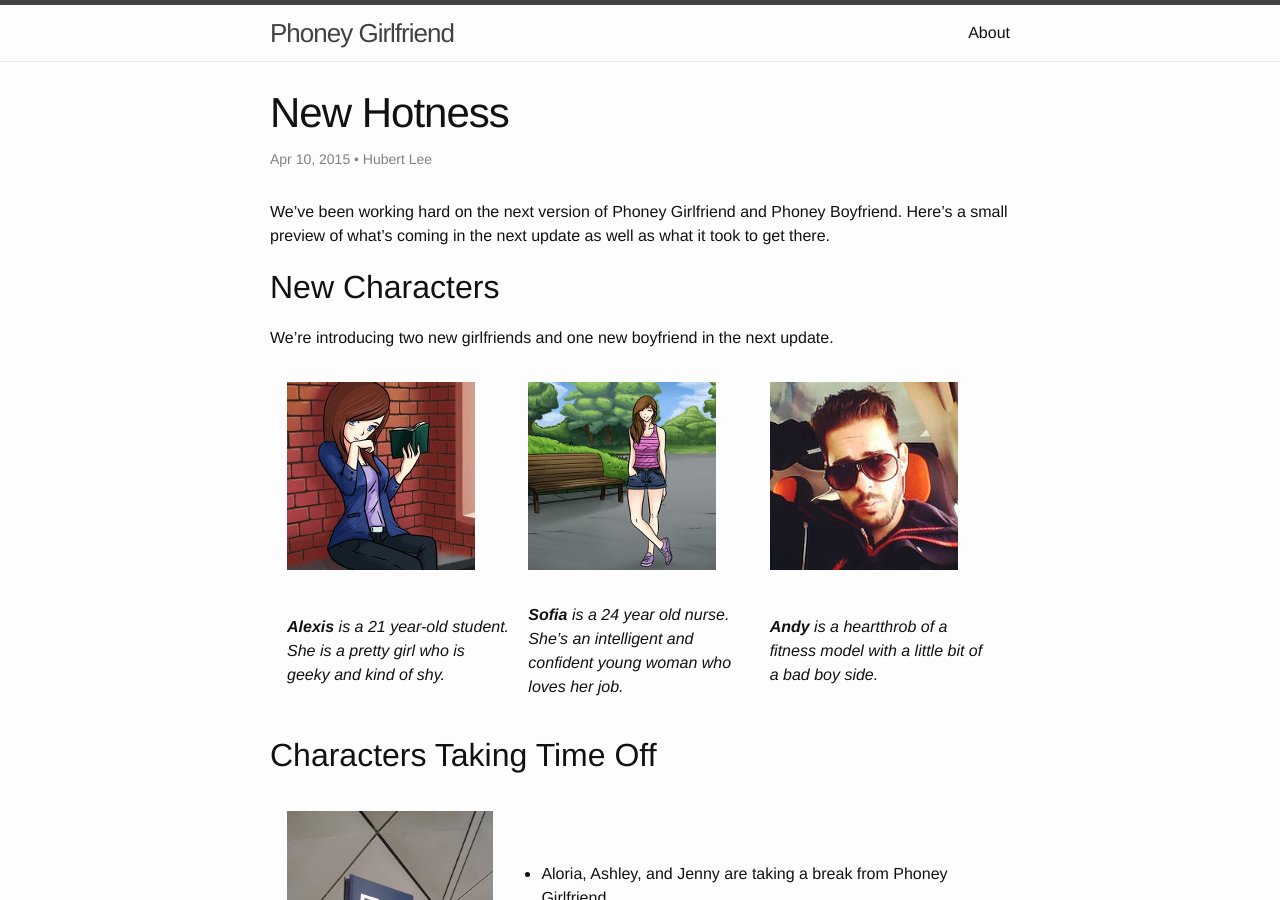
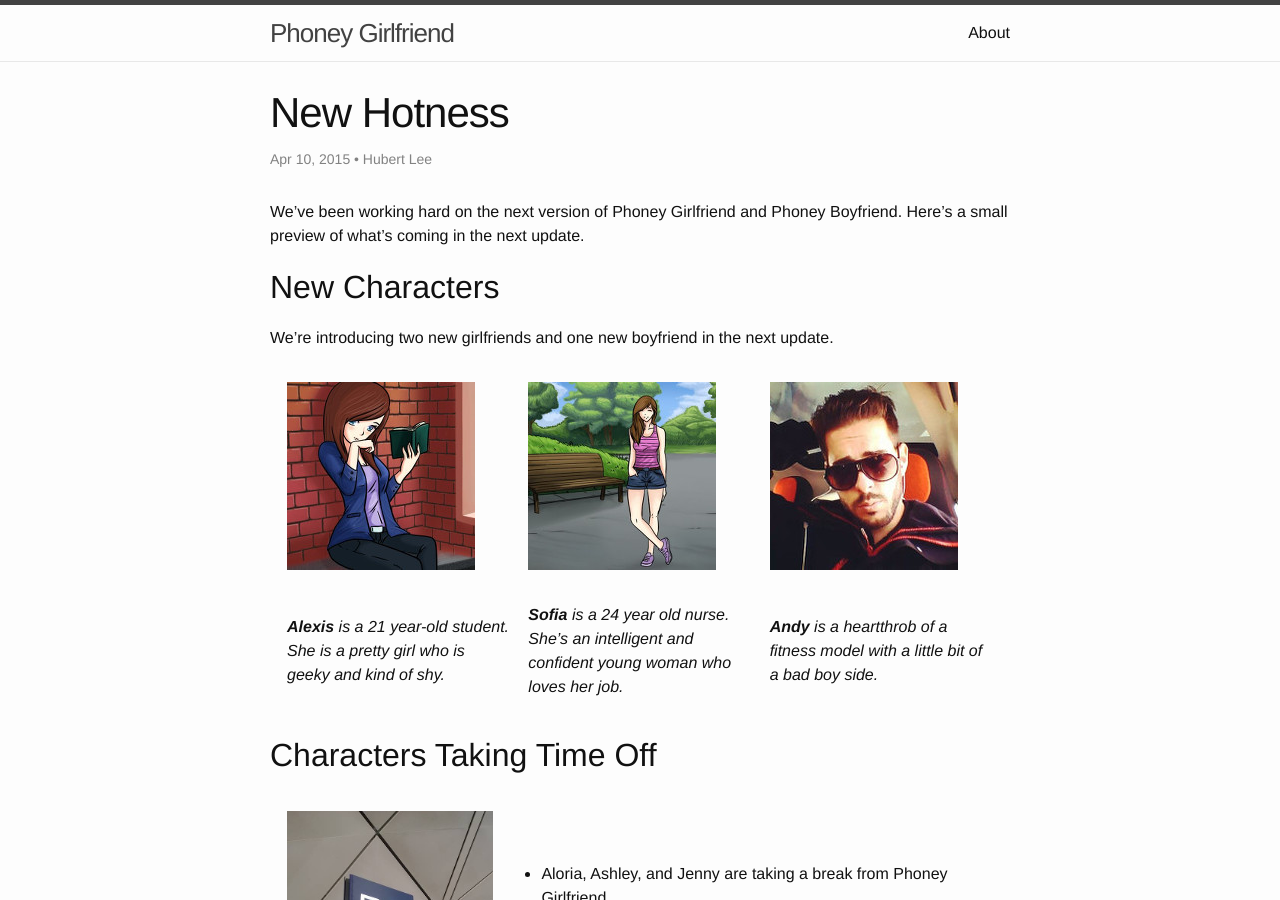
Before and after one commit to hube/phoneygirlfriend.com, a Jekyll site: the page built from _posts/2015-04-10-new-hotness.markdown, in a window 1280 px wide and 900 px high. Built offline with Jekyll 4.4.1, drawn with Linux system fonts in a browser that asks for light colours.

Commit message:
remove extra phrase

```diff
--- a/_posts/2015-04-10-new-hotness.markdown
+++ b/_posts/2015-04-10-new-hotness.markdown
@@ -5,8 +5,7 @@ date: 2015-04-10T10:38:37+08:00
 author: Hubert Lee
 ---
 We've been working hard on the next version of Phoney Girlfriend and Phoney
-Boyfriend. Here's a small preview of what's coming in the next update as well as
-what it took to get there.
+Boyfriend. Here's a small preview of what's coming in the next update.
 
 ## New Characters
 We're introducing two new girlfriends and one new boyfriend in the next update.
```
